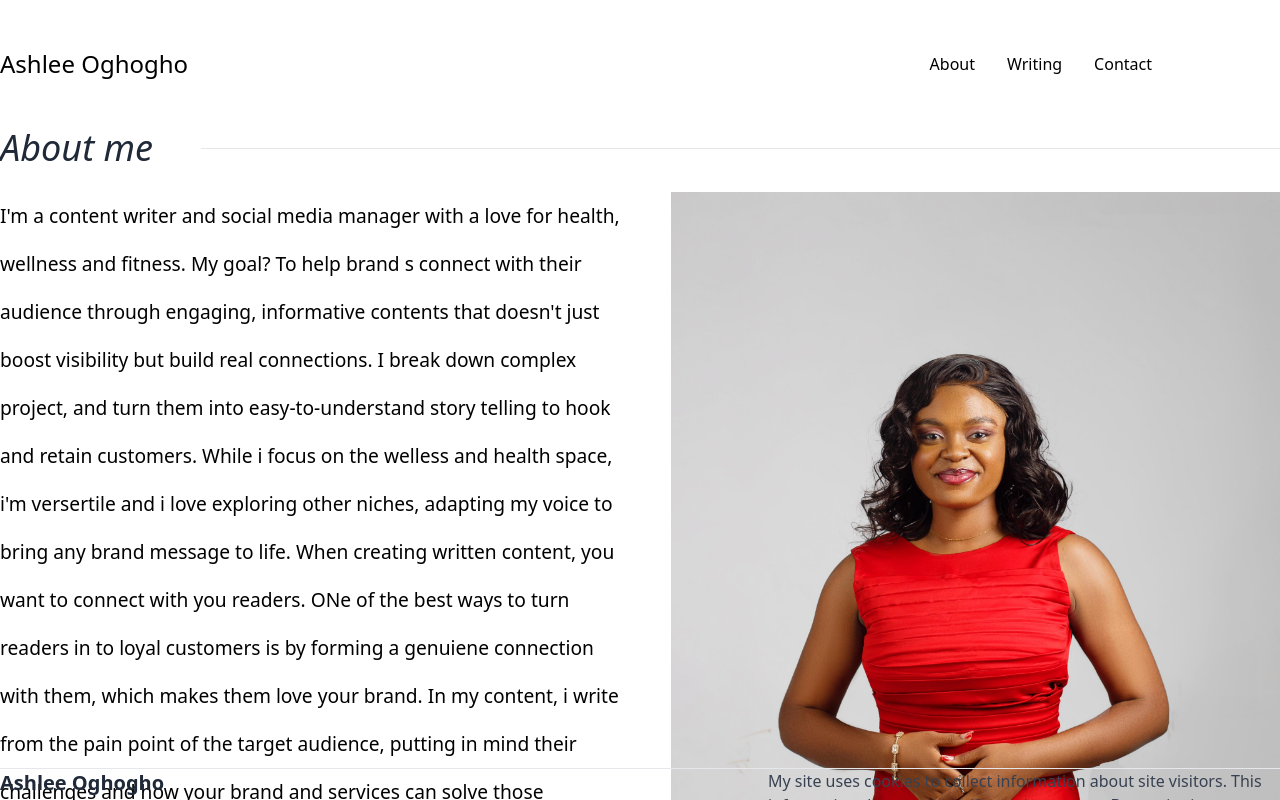
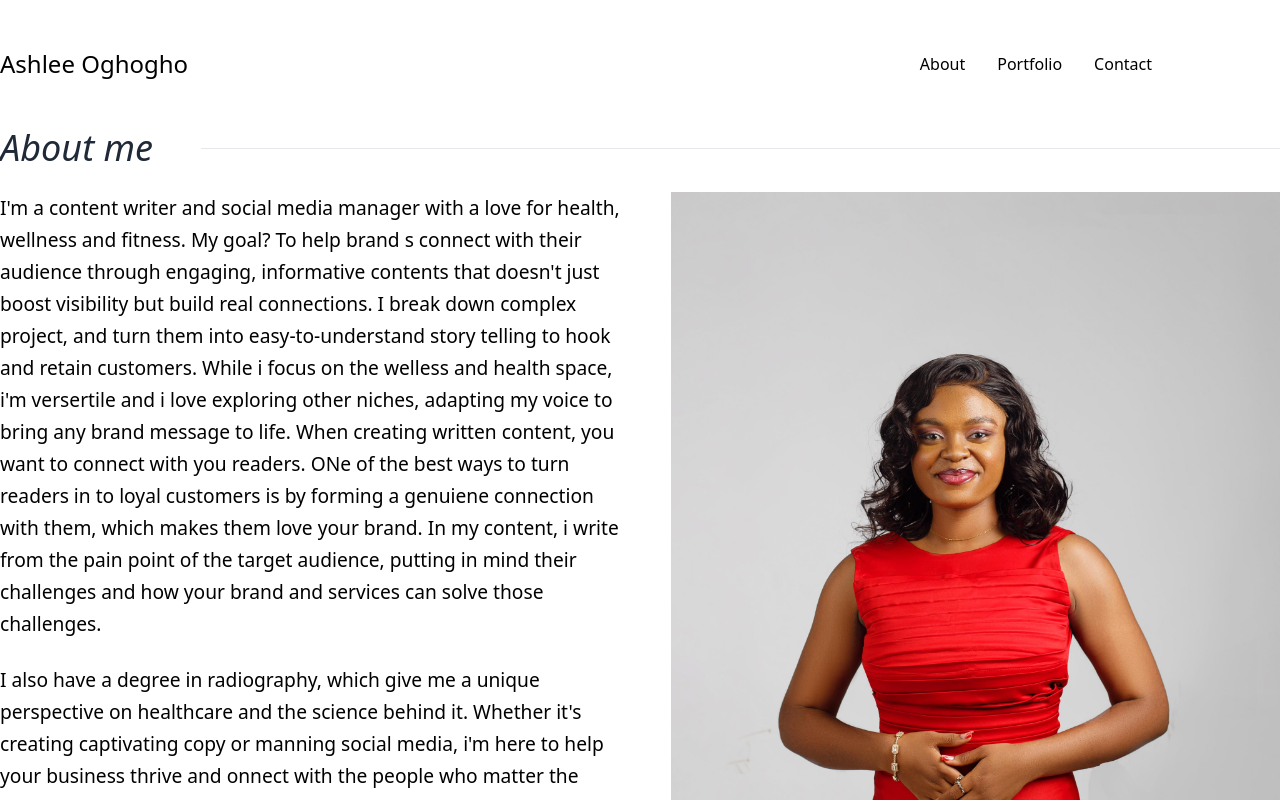
Before and after one commit to rubbieKelvin/ashlee-portfolio, a Nuxt app: page /about in a window 1280 px wide. Shown: the top 800 px of the page. Built offline with nearby package versions, Linux system fonts and the light colour scheme; some icons are missing.

Commit message:
chore: writings

```diff
--- a/app.config.ts
+++ b/app.config.ts
@@ -20,4 +20,38 @@ export default defineAppConfig({
       Whether it's creating captivating copy or manning social media, i'm here to help your business thrive and onnect with the people who matter the most.`,
     ],
   },
+  writings: [
+    {
+      title: "11 Essential Steps To Kickstart Your Career As A Content Writer",
+      link: "https://medium.com/passion-to-profit/11-essential-steps-to-kickstart-your-career-as-a-content-writer-07860001835a",
+      image:
+        "https://miro.medium.com/v2/resize:fit:640/format:webp/1*0v0QurVxPtuxnl9hYSV2wQ@2x.jpeg",
+      description:
+        "Whether you’re a newbie who’s new to the writing scene or you’ve written one or two articles but still don’t know what to do and how to move forward, in this article I give you a step-by-step guide on how not just to become a writer but also how to become a successful paid writer( which is the goal. I mean, it might be a passion for some but for all, it’s a source of income)",
+    },
+    {
+      title: "9 TIPS FOR PORTION CONTROL",
+      link: "https://medium.com/@usuaashlee1/9-tips-for-portion-control-334e4bb8d27c",
+      image:
+        "https://miro.medium.com/v2/resize:fit:640/format:webp/1*NQjAloEivtE2SVb5fSD2gg@2x.jpeg",
+      description:
+        "It’s common knowledge that to lose weight, you need to eat less, right? But what may not be common knowledge is exactly how to practice portion control. Starving yourself isn’t portion control and it doesn’t lead to sustainable weight loss and instead poses numerous health risks.",
+    },
+    {
+      title: "UNDERSTANDING THE LINK BETWEEN STRESS AND WEIGHT GAIN",
+      image:
+        "https://miro.medium.com/v2/resize:fit:640/format:webp/1*G-GTaIM7QCWJloT_QEuW_Q@2x.jpeg",
+      link: "https://medium.com/@usuaashlee1/understanding-the-link-between-stress-and-weight-gain-a77696832a31",
+      description:
+        "What happens to your body when you’re stressed? Has it ever occurred to you that stress has a direct impact on weight gain or have you assumed that the more stressed you are, the more weight you’ll lose?",
+    },
+    {
+      title: "NEW TO THE GYM? HERE’S WHAT YOU NEED TO KNOW",
+      image:
+        "https://miro.medium.com/v2/resize:fit:640/format:webp/1*FrI2StUjGa9AKLN_b7BB5A@2x.jpeg",
+      link: "https://medium.com/@usuaashlee1/new-to-the-gym-heres-what-you-need-to-know-9a6a94195641",
+      description:
+        "I’ll start the gym next week…. No, the week after that. Maybe I should start next week cause it’s already midweek anyway. I don’t know what to do yet so let me put it off for now.",
+    },
+  ],
 });
--- a/layouts/default.vue
+++ b/layouts/default.vue
@@ -9,13 +9,13 @@ import { social_links } from "~/utils/constants";
 <template>
   <div class="container mx-auto px-4 md:px-0 h-full">
     <div class="flex flex-col h-full">
-      <NavigationBar />
+      <NavigationBar class=" sticky top-0 bg-white" />
 
-      <div class="md:min-h-[80vh]">
+      <div class="">
         <slot />
       </div>
 
-      <footer class="border-t flex-grow items-center flex py-6 md:py-0 mt-8 md:mt-0">
+      <footer class="flex-grow items-center flex py-6 md:py-4 mt-8 md:mt-0">
         <div class="flex justify-between flex-col md:flex-row">
           <div>
             <p class="text-gray-800 text-xl font-bold">
--- a/pages/about.vue
+++ b/pages/about.vue
@@ -1,5 +1,7 @@
 <script setup lang="ts">
 import appConfig from "~/app.config";
+
+useHead({ title: "About me" });
 </script>
 
 <template>
@@ -9,7 +11,7 @@ import appConfig from "~/app.config";
       <div class="flex-grow h-px bg-gray-200" />
     </div>
 
-    <div class="flex gap-12">
+    <div class="flex gap-12 flex-col-reverse md:flex-row">
       <div class="flex-[40%] flex flex-col gap-6">
         <p
           v-for="(text, index) in appConfig.aboutText.message"
@@ -20,7 +22,7 @@ import appConfig from "~/app.config";
         </p>
       </div>
       <div class="">
-        <img src="/images/ash.png" class="h-[50rem] object-contain" />
+        <img src="/images/ash.png" class="md:h-[50rem] object-contain" />
       </div>
     </div>
   </div>
@@ -28,7 +30,13 @@ import appConfig from "~/app.config";
 
 <style lang="scss" scoped>
 .about-text {
-    font-size: larger;
-    line-height: 3rem;
+  font-size: larger;
+  line-height: 2rem;
+}
+
+@screen md {
+  .about-text {
+    line-height: 2.6rem;
+  }
 }
 </style>
--- /dev/null
+++ b/pages/writing.vue
@@ -0,0 +1,25 @@
+<script setup lang="ts">
+import appConfig from "~/app.config";
+</script>
+
+<template>
+  <div class="flex gap-12 flex-col items-center">
+    <NuxtLink
+      :to="writing.link"
+      v-for="writing in appConfig.writings"
+      class="flex item md:max-w-[70%] gap-4 md:flex-row flex-col-reverse"
+      external
+    >
+      <div class="flex flex-col flex-[70%]">
+        <h2 class=" text-2xl font-medium">{{ writing.title }}</h2>
+        <p class="flex-grow text-gray-800">{{ writing.description }}</p>
+      </div>
+
+      <div class="flex-[30%] h-[150px]">
+        <img :src="writing.image" class="w-full h-full max-h-[150px] object-cover" />
+      </div>
+    </NuxtLink>
+  </div>
+</template>
+
+<style scoped lang="scss"></style>
--- a/utils/constants.ts
+++ b/utils/constants.ts
@@ -10,8 +10,8 @@ export const quick_links: Array<Link> = [
     link: "/about",
   },
   {
-    label: "Writing",
-    link: "#",
+    label: "Portfolio",
+    link: "/writing",
   },
   {
     label: "Contact",
```
